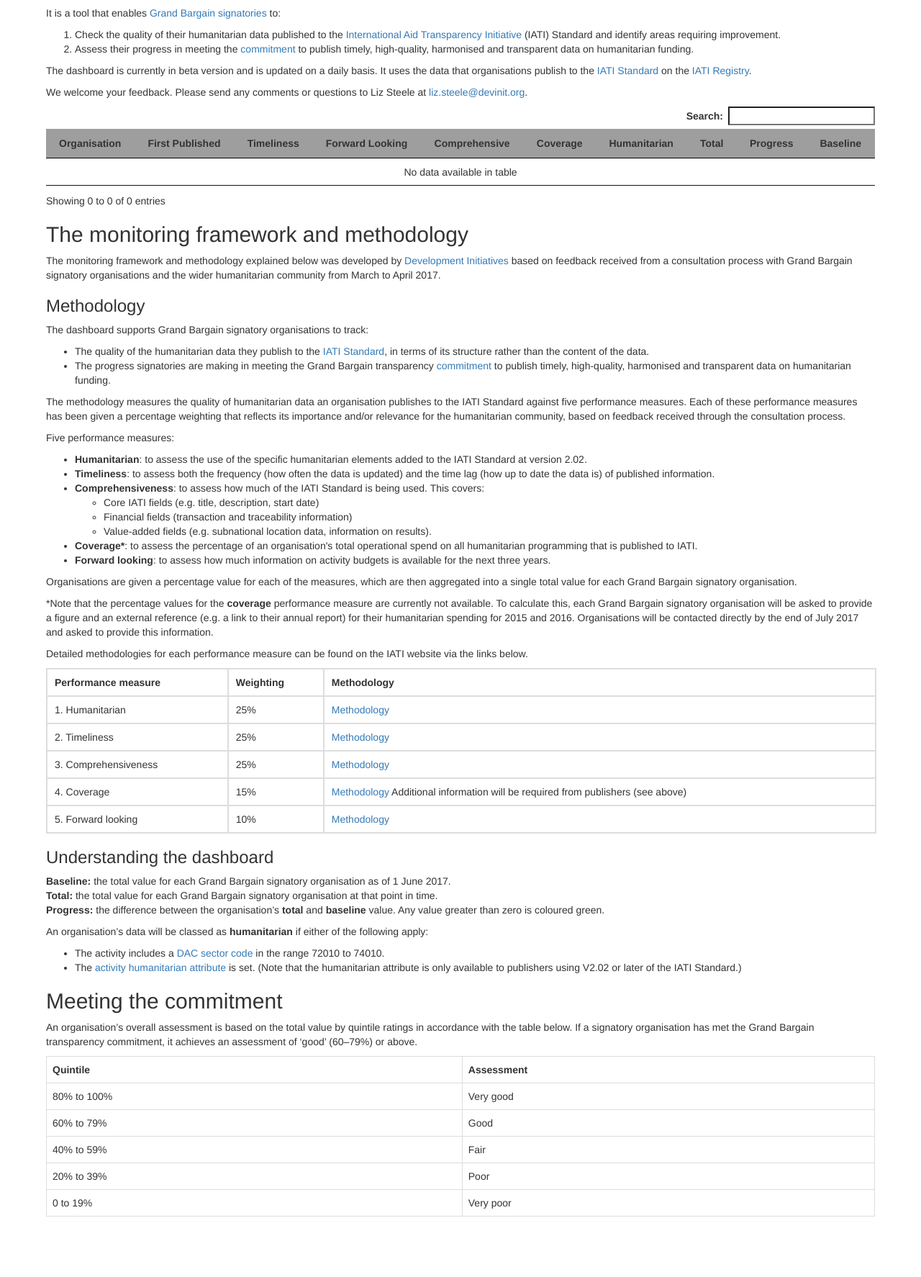
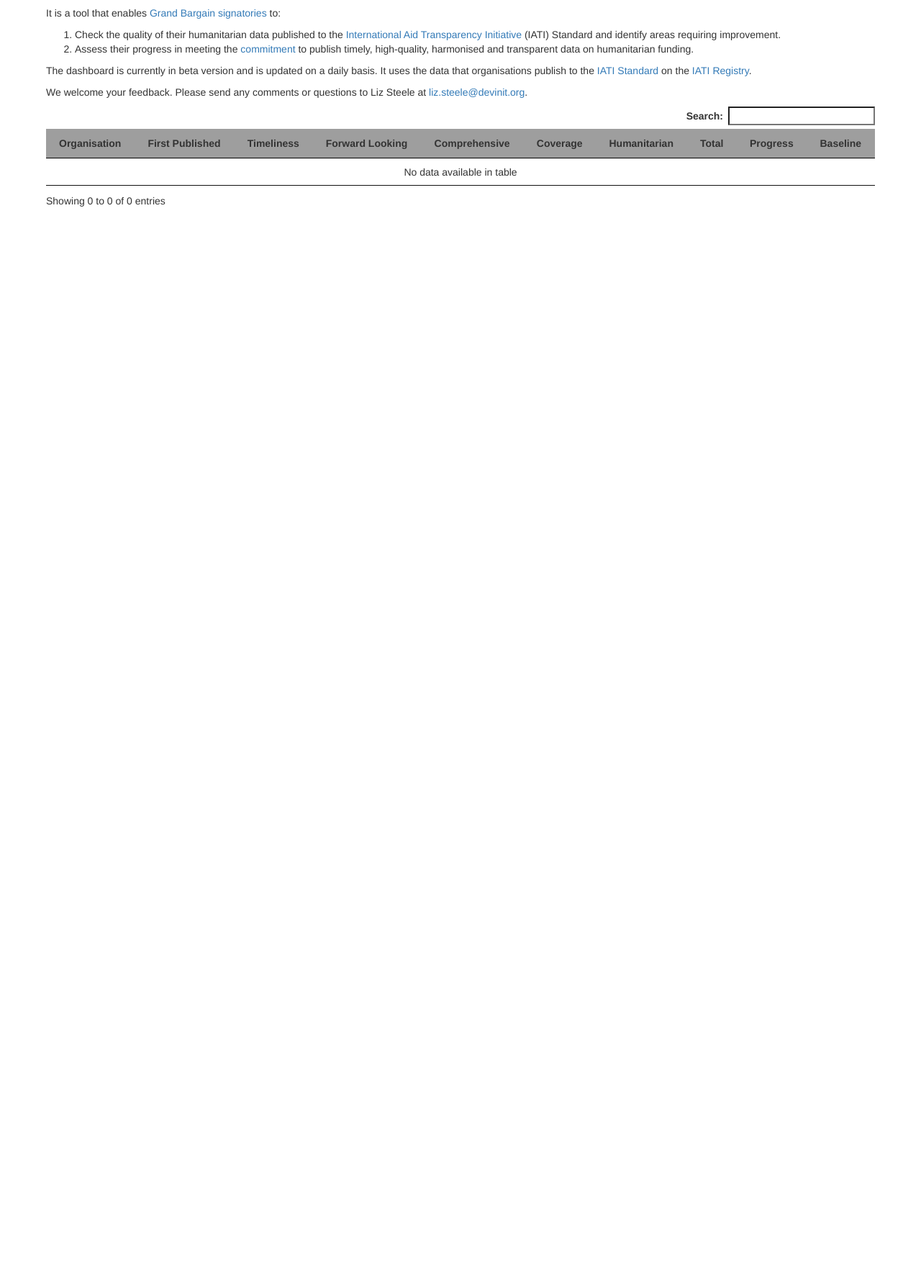
Before and after one commit to devinit/grand-bargain-monitoring, a Flask app: template src/templates/dashboard.html in a window 1280 px wide. Shown: the part 228-2002 px from the top of the page at 72% size. After the commit the page ends 515 px from the top, so only its background shows below. Run offline with Flask 2, Linux system fonts and the light colour scheme; the template is opened without the code that fills it, so the values that code supplies are empty; some libraries are stand-ins or nearby versions; grey boxes are pictures that could not be loaded.

Commit message:
tab-panel -> tab-pane

```diff
--- a/src/templates/dashboard.html
+++ b/src/templates/dashboard.html
@@ -66,7 +66,7 @@
 		</table>
 	</div>
 
-	<div role="tabpanel" class="tab-panel" id="methodology-tab">
+	<div role="tabpanel" class="tab-pane" id="methodology-tab">
 		<h2>The monitoring framework and methodology</h2>
 
 		<p>The monitoring framework and methodology explained below was developed by <a href="http://devinit.org/">Development Initiatives</a> based on feedback received from a consultation process with Grand Bargain signatory organisations and the wider humanitarian community from March to April 2017.</p>
```
